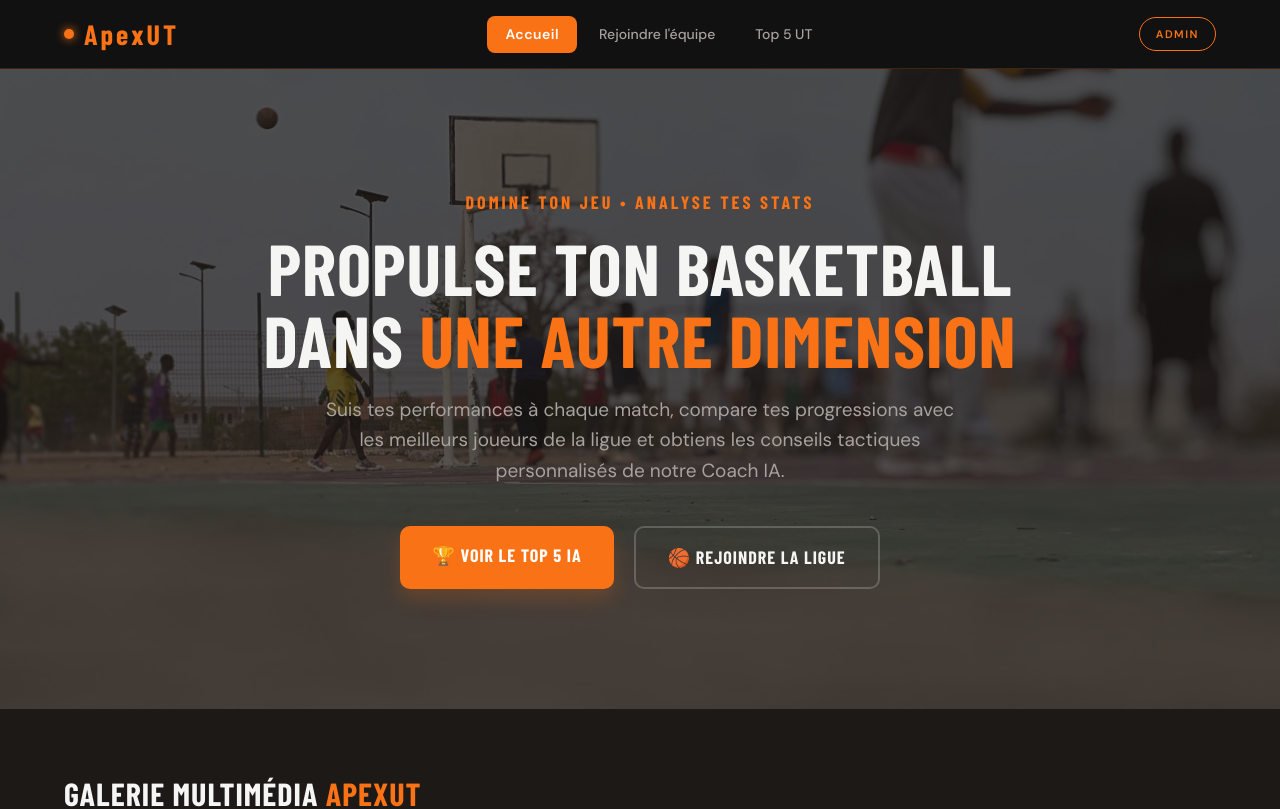
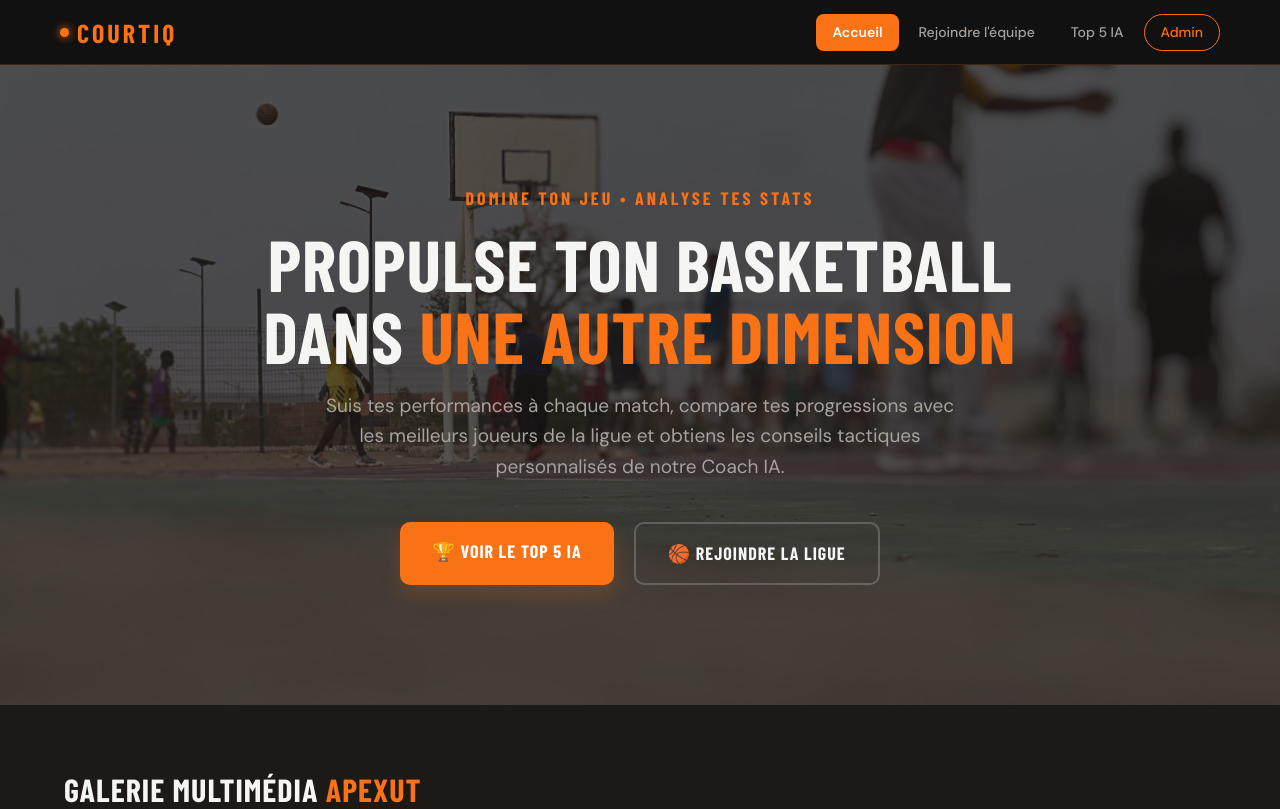
Before and after one commit to Kobe-24-cpu/stat, a Next.js app: page / in a window 1280 px wide. Shown: the top 809 px of the page. Built offline with nearby package versions, Linux system fonts and the light colour scheme; a web font is replaced by a local one.

Commit message:
modification du header

```diff
--- a/components/ui/Header.tsx
+++ b/components/ui/Header.tsx
@@ -1,17 +1,21 @@
 "use client";
 import Link from "next/link";
 import { usePathname } from "next/navigation";
+import { useState } from "react";
 
 const NAV_LINKS = [
-  { href: "/",        label: "Accueil" },
-  { href: "/joueurs", label: "Rejoindre l'équipe" },
-  { href: "/top5",    label: "Top 5 UT" },
+  { href: "/",        label: "Accueil",           icon: "🏠" },
+  { href: "/joueurs", label: "Rejoindre l'équipe", icon: "🏀" },
+  { href: "/top5",    label: "Top 5 IA",           icon: "🏆" },
+  { href: "/admin",   label: "Admin",              icon: "🔐" },
 ];
 
 export default function Header() {
   const pathname = usePathname();
+  const [menuOuvert, setMenuOuvert] = useState(false);
 
   return (
+    <>
       <header style={{
         background: "#111111",
         borderBottom: "1px solid rgba(249,115,22,0.2)",
@@ -23,53 +27,55 @@ export default function Header() {
         <div style={{
           maxWidth: 1200,
           margin: "0 auto",
-        padding: "0 24px",
-        height: 68,
+          padding: "0 20px",
+          height: 64,
           display: "flex",
           alignItems: "center",
           justifyContent: "space-between",
-        gap: 16,
         }}>
 
+          {/* Logo */}
           <Link href="/" style={{
             fontFamily: "'Barlow Condensed', sans-serif",
-          fontSize: 28,
+            fontSize: 26,
             fontWeight: 900,
             color: "#F97316",
             letterSpacing: 3,
             textDecoration: "none",
             display: "flex",
             alignItems: "center",
-          gap: 10,
+            gap: 8,
             flexShrink: 0,
           }}>
             <span style={{
-            width: 10, height: 10,
+              width: 9, height: 9,
               borderRadius: "50%",
               background: "#F97316",
+              boxShadow: "0 0 8px #F97316",
               display: "inline-block",
-            boxShadow: "0 0 10px #F97316",
             }} />
-          ApexUT
+            COURTIQ
           </Link>
 
-        <nav style={{ display: "flex", gap: 4, alignItems: "center", flexWrap: "wrap" }}>
+          {/* Nav desktop — cachée sur mobile via CSS */}
+          <nav className="desktop-nav" style={{ display: "flex", gap: 4, alignItems: "center" }}>
             {NAV_LINKS.map((link) => {
               const isActive = pathname === link.href;
+              const isAdmin = link.href === "/admin";
               return (
                 <Link
                   key={link.href}
                   href={link.href}
                   style={{
-                  padding: "8px 18px",
-                  borderRadius: 8,
+                    padding: isAdmin ? "7px 16px" : "8px 16px",
+                    borderRadius: isAdmin ? 20 : 8,
                     fontSize: 14,
                     fontWeight: isActive ? 700 : 500,
-                  color: isActive ? "#ffffff" : "#A8A29E",
+                    color: isAdmin ? "#F97316" : isActive ? "#fff" : "#A8A29E",
                     textDecoration: "none",
                     fontFamily: "'DM Sans', sans-serif",
-                  background: isActive ? "#F97316" : "transparent",
-                  letterSpacing: isActive ? 0.5 : 0,
+                    background: isActive && !isAdmin ? "#F97316" : "transparent",
+                    border: isAdmin ? "1px solid #F97316" : "none",
                     whiteSpace: "nowrap",
                   }}
                 >
@@ -79,30 +85,114 @@ export default function Header() {
             })}
           </nav>
 
-        <Link
-          href="/admin"
+          {/* Bouton hamburger — visible uniquement sur mobile via CSS */}
+          <button
+            className="hamburger-btn"
+            onClick={() => setMenuOuvert(!menuOuvert)}
+            aria-label="Menu"
             style={{
-            fontSize: 11,
-            padding: "8px 16px",
-            borderRadius: 20,
-            border: "1px solid #F97316",
-            color: "#F97316",
-            fontWeight: 700,
-            letterSpacing: 1.5,
-            fontFamily: "'DM Sans', sans-serif",
-            textTransform: "uppercase",
-            textDecoration: "none",
-            whiteSpace: "nowrap",
-            flexShrink: 0,
+              background: "transparent",
+              border: "1px solid rgba(255,255,255,0.12)",
+              borderRadius: 8,
+              width: 42,
+              height: 42,
               cursor: "pointer",
-            position: "relative",
-            zIndex: 1001,
+              display: "flex",
+              flexDirection: "column",
+              alignItems: "center",
+              justifyContent: "center",
+              gap: 5,
+              padding: 0,
             }}
           >
-          Admin
-        </Link>
+            <span style={{
+              display: "block", width: 20, height: 2,
+              background: menuOuvert ? "#F97316" : "#F5F5F4",
+              borderRadius: 2,
+              transform: menuOuvert ? "rotate(45deg) translateY(7px)" : "none",
+              transition: "all 0.2s ease",
+            }} />
+            <span style={{
+              display: "block", width: 20, height: 2,
+              background: "#F5F5F4", borderRadius: 2,
+              opacity: menuOuvert ? 0 : 1,
+              transition: "opacity 0.2s ease",
+            }} />
+            <span style={{
+              display: "block", width: 20, height: 2,
+              background: menuOuvert ? "#F97316" : "#F5F5F4",
+              borderRadius: 2,
+              transform: menuOuvert ? "rotate(-45deg) translateY(-7px)" : "none",
+              transition: "all 0.2s ease",
+            }} />
+          </button>
 
         </div>
+
+        {/* Menu mobile déroulant */}
+        {menuOuvert && (
+          <div className="mobile-menu" style={{
+            background: "#111111",
+            borderTop: "1px solid rgba(249,115,22,0.12)",
+            padding: "10px 16px 16px",
+            display: "flex",
+            flexDirection: "column",
+            gap: 6,
+          }}>
+            {NAV_LINKS.map((link) => {
+              const isActive = pathname === link.href;
+              const isAdmin = link.href === "/admin";
+              return (
+                <Link
+                  key={link.href}
+                  href={link.href}
+                  onClick={() => setMenuOuvert(false)}
+                  style={{
+                    padding: "14px 18px",
+                    borderRadius: 12,
+                    fontSize: 16,
+                    fontWeight: isActive ? 700 : 500,
+                    color: isAdmin ? "#F97316" : isActive ? "#fff" : "#A8A29E",
+                    textDecoration: "none",
+                    fontFamily: "'DM Sans', sans-serif",
+                    background: isAdmin
+                      ? "rgba(249,115,22,0.08)"
+                      : isActive
+                      ? "#F97316"
+                      : "rgba(255,255,255,0.03)",
+                    border: isAdmin
+                      ? "1px solid rgba(249,115,22,0.25)"
+                      : isActive
+                      ? "1px solid transparent"
+                      : "1px solid rgba(255,255,255,0.05)",
+                    display: "flex",
+                    alignItems: "center",
+                    gap: 12,
+                  }}
+                >
+                  <span style={{ fontSize: 20, lineHeight: 1 }}>{link.icon}</span>
+                  <span style={{ flex: 1 }}>{link.label}</span>
+                  {isActive && !isAdmin && (
+                    <span style={{ fontSize: 10, color: isActive ? "rgba(255,255,255,0.6)" : "#F97316" }}>●</span>
+                  )}
+                </Link>
+              );
+            })}
+          </div>
+        )}
       </header>
+
+      <style dangerouslySetInnerHTML={{ __html: `
+        @media (min-width: 768px) {
+          .hamburger-btn { display: none !important; }
+          .mobile-menu   { display: none !important; }
+          .desktop-nav   { display: flex !important; }
+        }
+        @media (max-width: 767px) {
+          .hamburger-btn { display: flex !important; }
+          .desktop-nav   { display: none !important; }
+        }
+      `}} />
+    </>
   );
 }
```
Lines whose indentation alone changed are shown as unchanged.
